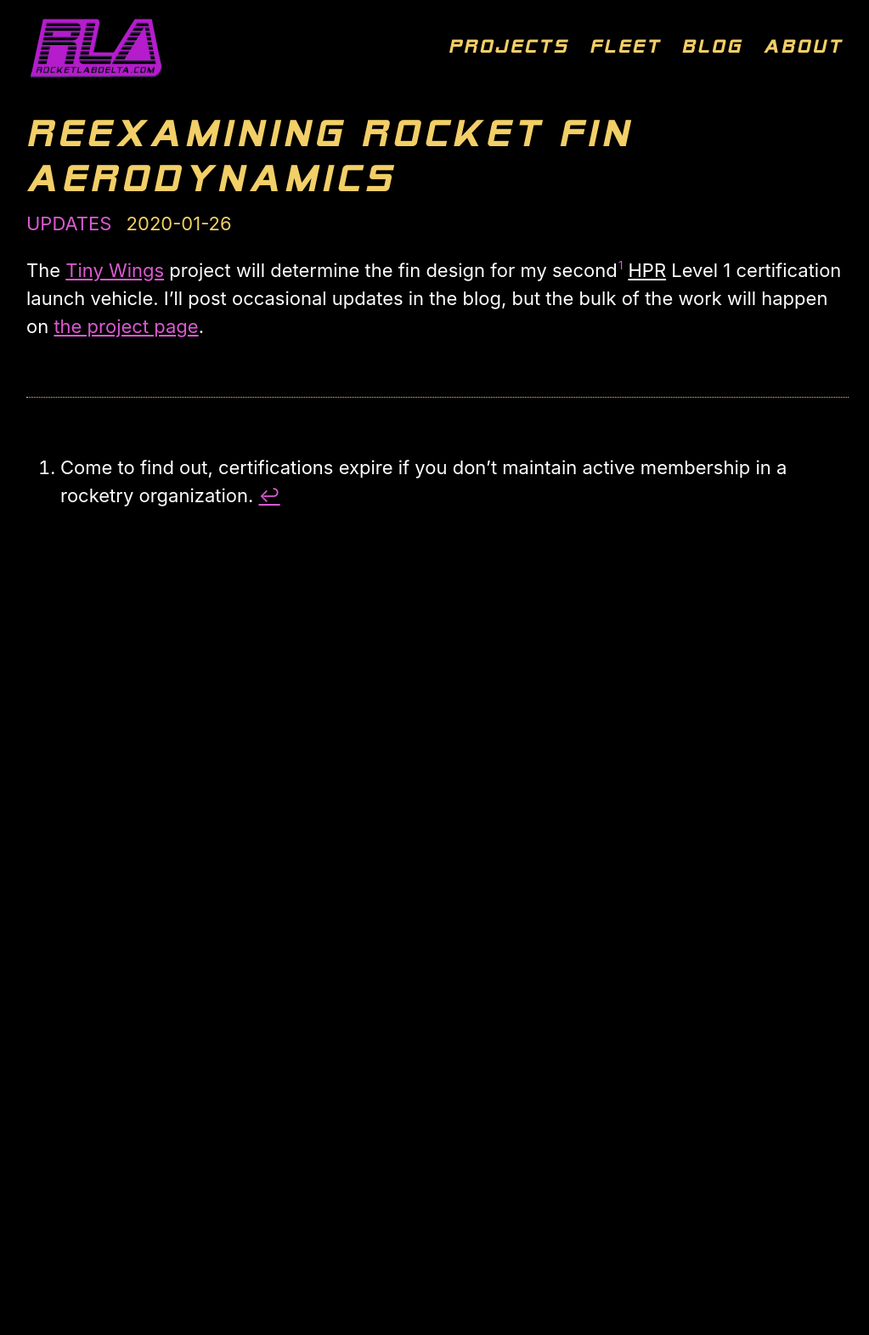
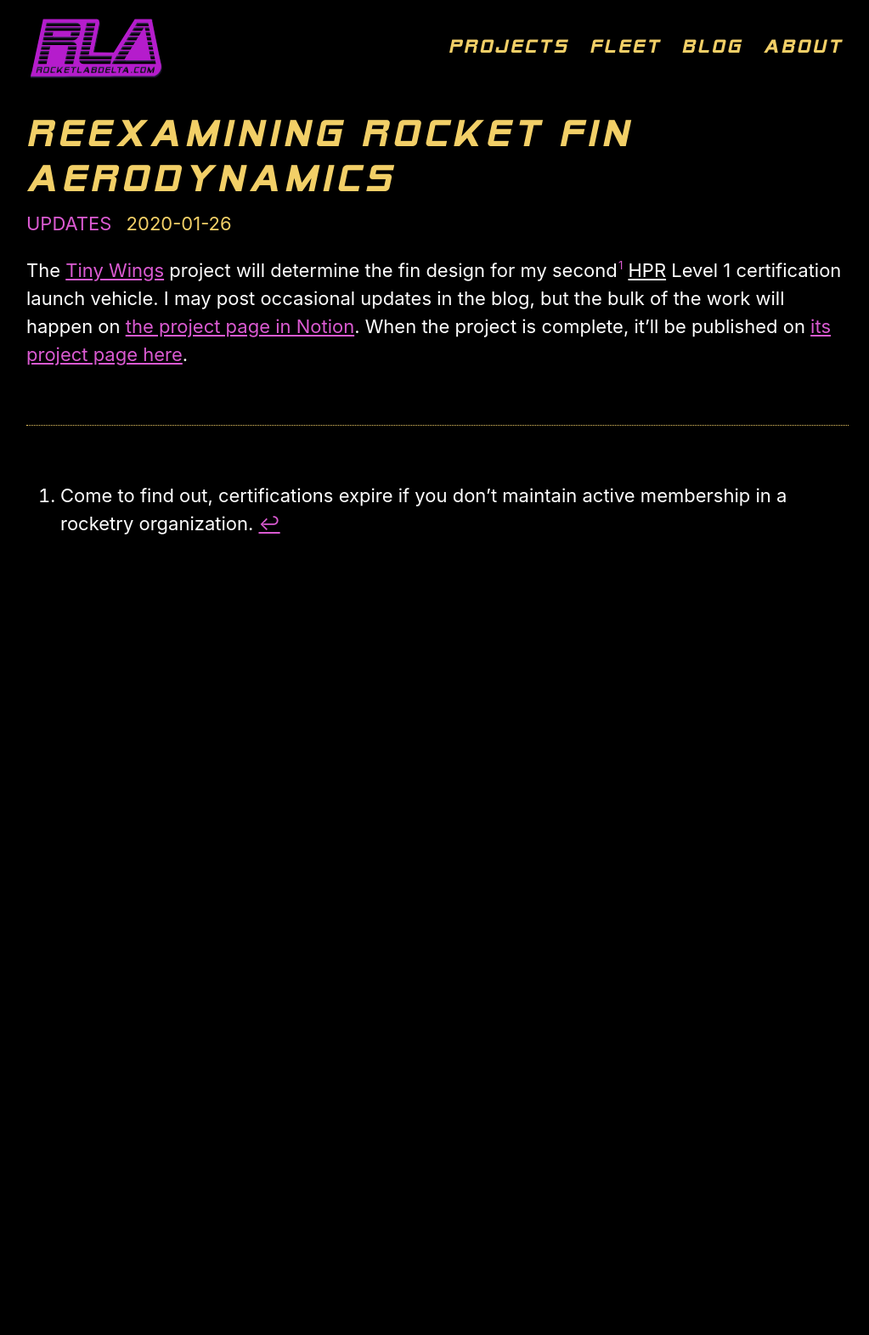
Before and after one commit to rocketlabdelta/rocketlabdelta.com, a Jekyll site: the page built from _posts/2020-01-26-tiny-wings-kickoff.md, in a window 1280 px wide. Shown: the whole page at 85% size, without its empty margins (125-1148 px from the left). Built offline with Jekyll 4.4.1, drawn with Linux system fonts in a browser that asks for light colours; before the commit the page ends 1538 px from its top, so only the background shows below that.

Commit message:
Linking to the project page in Notion

```diff
--- a/_posts/2020-01-26-tiny-wings-kickoff.md
+++ b/_posts/2020-01-26-tiny-wings-kickoff.md
@@ -6,10 +6,12 @@ categories:  updates
 ---
 
 The [Tiny Wings][1] project will determine the fin design for my second[^1] HPR Level 1 certification launch vehicle.
-I'll post occasional updates in the blog, but the bulk of the work will happen on [the project page][1].
+I may post occasional updates in the blog, but the bulk of the work will happen on [the project page in Notion][1].
+When the project is complete, it'll be published on [its project page here][2].
 
 *[HPR]: High Power Rocketry
 
 [^1]: Come to find out, certifications expire if you don't maintain active membership in a rocketry organization.
 
-[1]: {{ "/projects/tiny-wings" | absolute_url }}
+[1]: https://www.notion.so/rocketlabdelta/Tiny-Wings-735759a802c7463d80e9c062c92b8e26
+[2]: {{ "/projects/tiny-wings" | absolute_url }}
```
Also changed, not shown: _projects/tiny-wings.md (+4 -0 lines).
